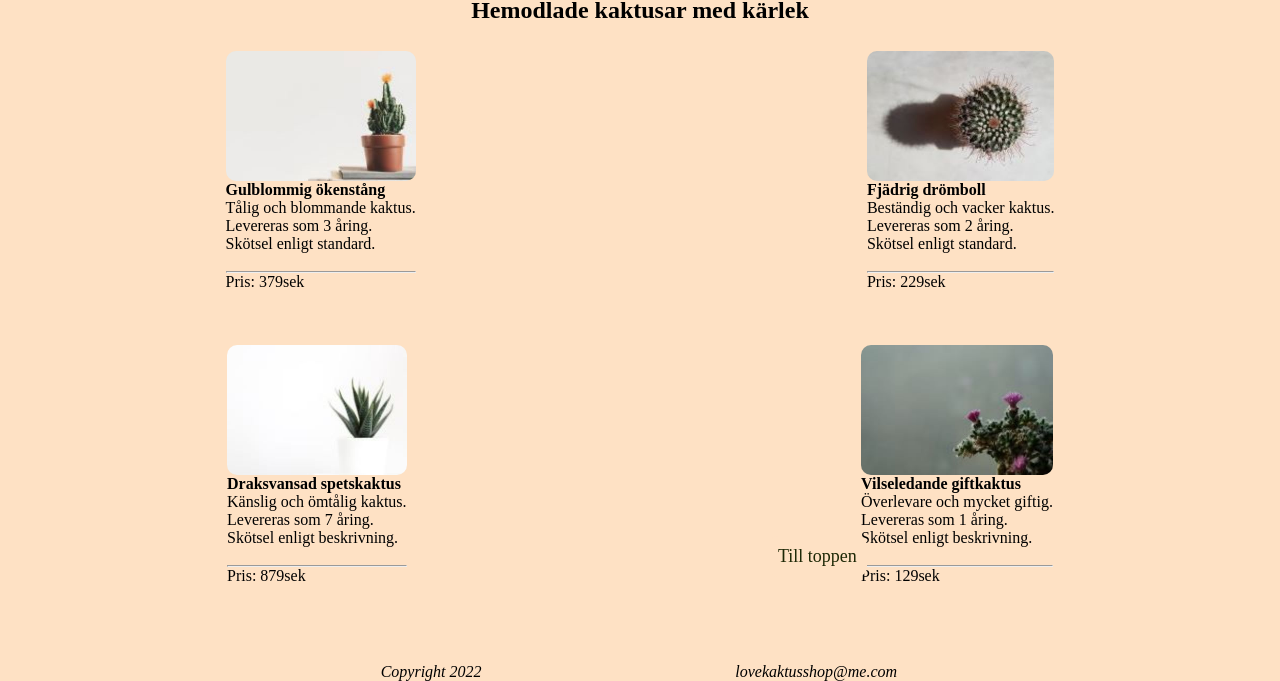
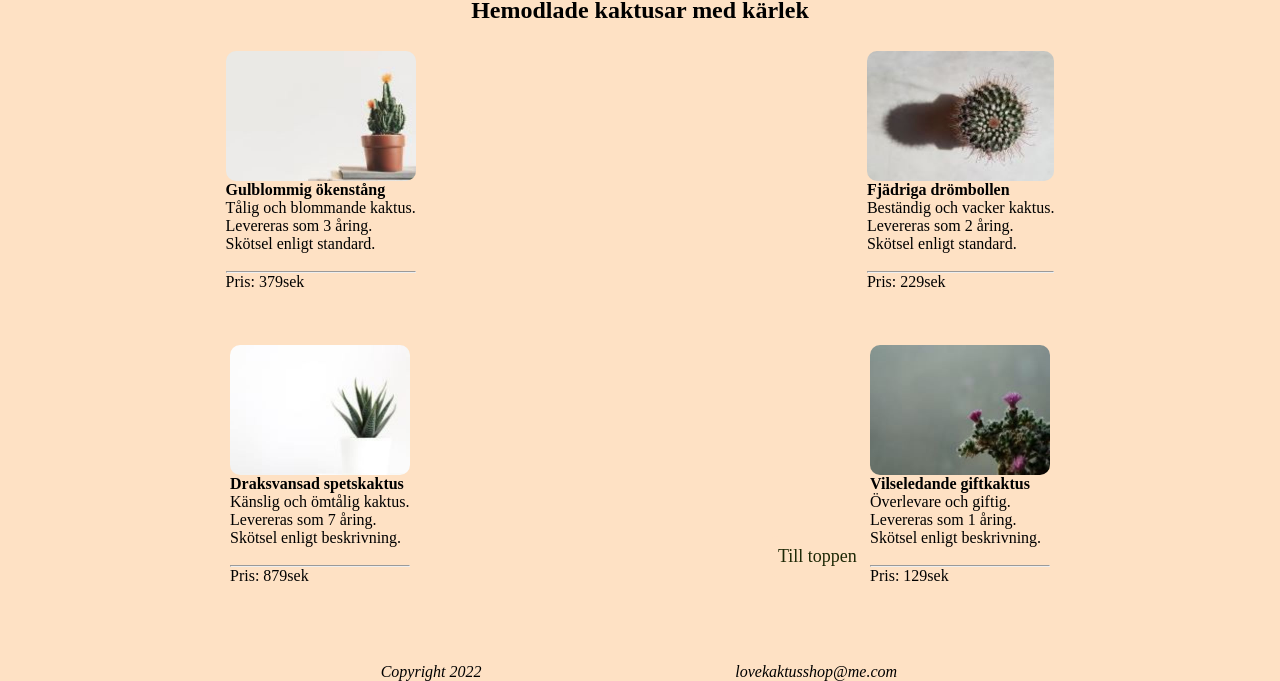
Before and after one commit to martinaholmquist/CactusHTML, a plain HTML site: page kaktus.html in a window 1280 px wide. Shown: the part 207-888 px from the top of the page. Drawn offline with Linux system fonts and the light colour scheme.

Commit message:
ändrade kaktus

```diff
--- a/kaktus.html
+++ b/kaktus.html
@@ -43,7 +43,7 @@
         <figure class="pictures1">
             <img id="Fjadrig" src="fjadrig.jpg" alt="kaktus två" width="180" height="130">
             <figcaption id="Fjadrigtext">
-                <b> Fjädrig drömboll</b> <br> Beständig och vacker kaktus.<br> Levereras som 2 åring. <br> Skötsel
+                <b> Fjädriga drömbollen</b> <br> Beständig och vacker kaktus.<br> Levereras som 2 åring. <br> Skötsel
                 enligt standard. <br> <br>
                 <hr>Pris: 229sek
             </figcaption>
@@ -66,7 +66,7 @@
             <br><br><br>
             <img id="Vilseledande" src="vilseledande.jpg" alt="kaktus fyra" width="180" height="130">
             <figcaption>
-                <b> Vilseledande giftkaktus</b> <br> Överlevare och mycket giftig.<br> Levereras som 1 åring. <br>
+                <b> Vilseledande giftkaktus</b> <br> Överlevare och giftig.<br> Levereras som 1 åring. <br>
                 Skötsel enligt beskrivning. <br> <br>
                 <hr>Pris: 129sek
             </figcaption>
```
